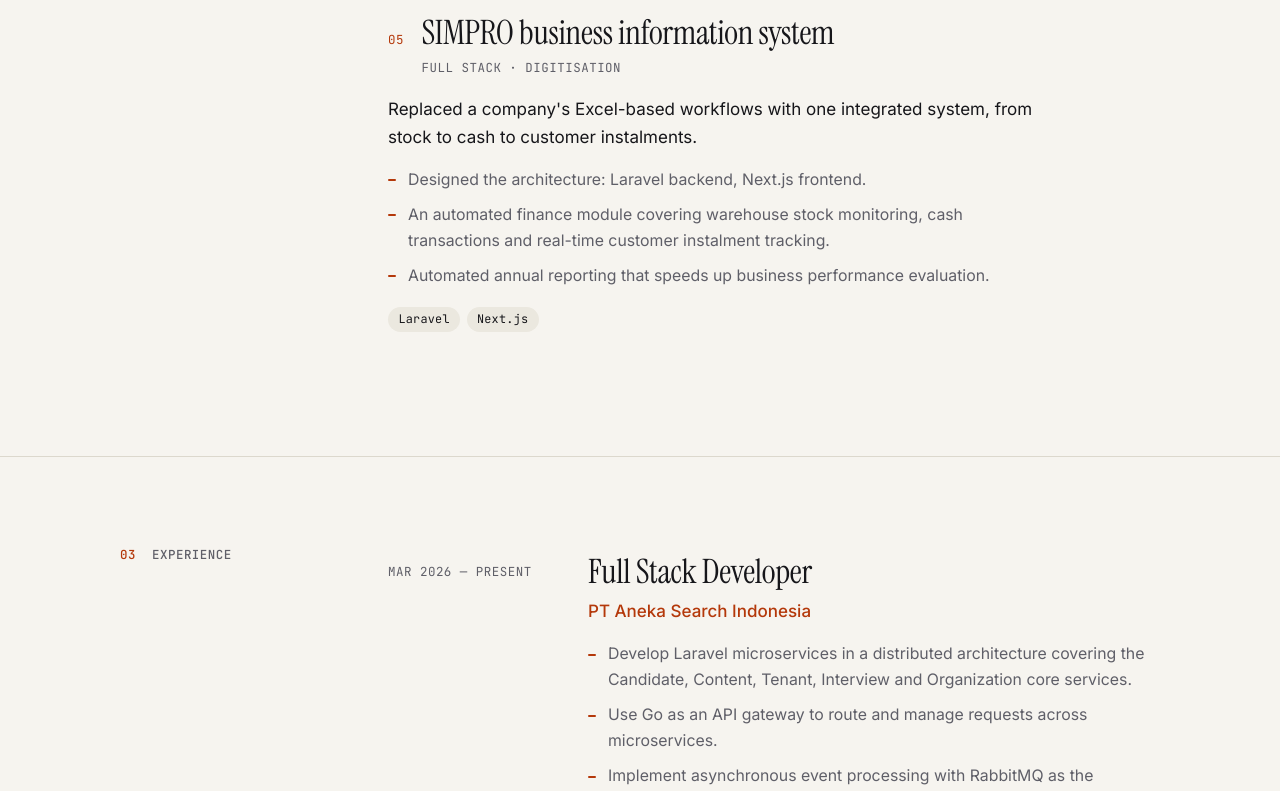
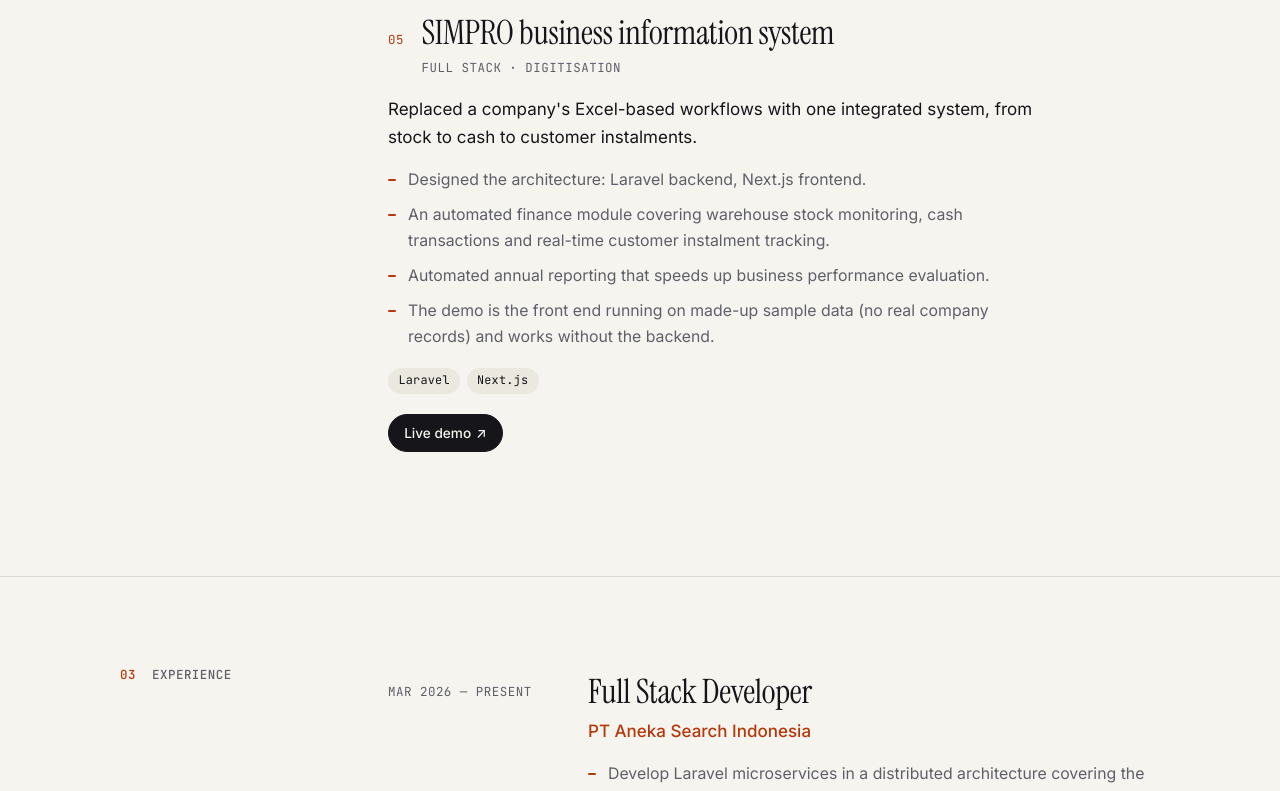
Before and after one commit to wynyga/Portofolio, a Next.js app: page / in a window 1280 px wide. Shown: the part 3425-4216 px from the top of the page. Built offline with nearby package versions, Linux system fonts and the light colour scheme; no server answers.

Commit message:
Add live demo link to SIMPRO case study

```diff
--- a/app/page.tsx
+++ b/app/page.tsx
@@ -93,6 +93,14 @@
                   ))}
                 </ul>
                 <Tags items={c.stack} />
+                {c.demoUrl && (
+                  <div className="project-links">
+                    <a className="btn btn-sm btn-primary" href={c.demoUrl} target="_blank" rel="noopener noreferrer">
+                      Live demo <span aria-hidden="true">↗</span>
+                      <span className="sr-only"> of {c.title} (opens in a new tab)</span>
+                    </a>
+                  </div>
+                )}
               </li>
             ))}
           </ol>
--- a/lib/content.ts
+++ b/lib/content.ts
@@ -35,6 +35,8 @@
   summary: string;
   points: string[];
   stack: string[];
+  /** A hosted demo that runs on sample data, when one exists. */
+  demoUrl?: string;
 };
 
 // Company and client names are intentionally left out of these case studies.
@@ -102,8 +104,10 @@
       "Designed the architecture: Laravel backend, Next.js frontend.",
       "An automated finance module covering warehouse stock monitoring, cash transactions and real-time customer instalment tracking.",
       "Automated annual reporting that speeds up business performance evaluation.",
+      "The demo is the front end running on made-up sample data (no real company records) and works without the backend.",
     ],
     stack: ["Laravel", "Next.js"],
+    demoUrl: "https://simpro-sb-admin-kj9u.vercel.app/signin",
   },
 ];
 
```
